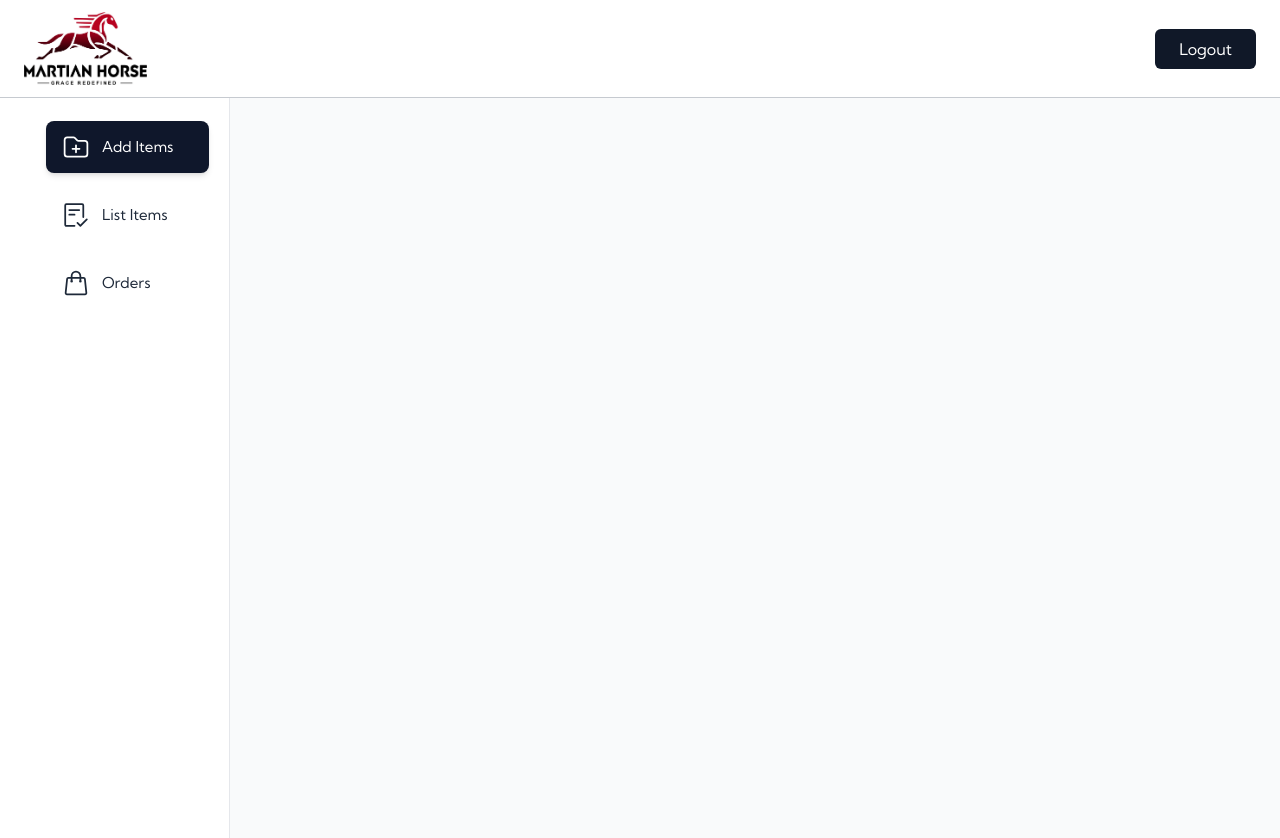
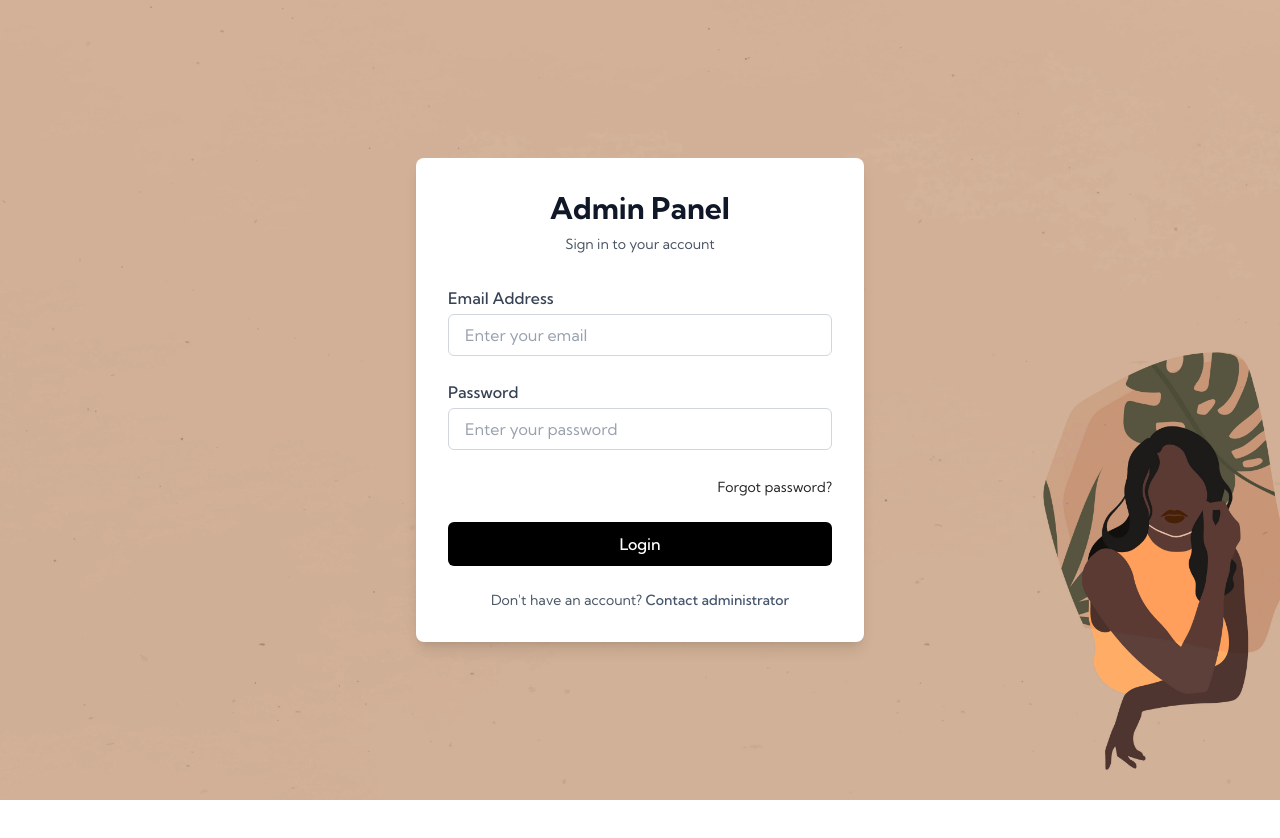
Before and after one commit to talesofcarter/martian-horse-admin-panel, a React (Vite) app: page /add in a window 1280 px wide. Shown: the top 838 px of the page. After the commit the page ends 800 px from the top, so only its background shows below. Built offline with nearby package versions, Linux system fonts and the light colour scheme.

Commit message:
admin login-page

```diff
--- a/src/App.jsx
+++ b/src/App.jsx
@@ -1,17 +1,38 @@
 import Navbar from "./components/Navbar";
 import Sidebar from "./components/Sidebar";
 import { Outlet } from "react-router-dom";
+import { Routes, Route } from "react-router-dom";
+import Add from "./pages/Add";
+import List from "./pages/List";
+import Orders from "./pages/Orders";
+import { useState } from "react";
+import Login from "./components/Login";
 
 function App() {
+  const [token, setToken] = useState("");
+
   return (
     <main className="min-h-screen flex flex-col">
+      {token === "" ? (
+        <Login />
+      ) : (
+        <>
           <Navbar />
           <div className="flex flex-1">
             <Sidebar />
+            <div className="w-[70%] mx-auto ml-[max(5vw, 25px)] my-8 text-gray-600 text-base">
+              <Routes>
+                <Route path="/add" element={<Add />} />
+                <Route path="/list" element={<List />} />
+                <Route path="/orders" element={<Orders />} />
+              </Routes>
+            </div>
             <div className="flex-1 p-4 md:p-6 bg-gray-50">
               <Outlet />
             </div>
           </div>
+        </>
+      )}
     </main>
   );
 }
--- /dev/null
+++ b/src/components/Login.jsx
@@ -0,0 +1,87 @@
+import React from "react";
+
+const Login = () => {
+  return (
+    <div className="min-h-screen flex items-center justify-center w-full login-background">
+      <div className="bg-white shadow-lg rounded-lg px-8 py-8 max-w-md w-full mx-4">
+        {/* Header */}
+        <div className="text-center mb-8">
+          <h1 className="text-3xl font-bold text-gray-900">Admin Panel</h1>
+          <p className="mt-2 text-sm text-gray-600">Sign in to your account</p>
+        </div>
+
+        {/* Form */}
+        <form>
+          <div className="space-y-6">
+            {/* Email Field */}
+            <div>
+              <label
+                htmlFor="email"
+                className="block text-base font-medium text-gray-700 mb-1"
+              >
+                Email Address
+              </label>
+              <input
+                id="email"
+                className="w-full px-4 py-2 border border-gray-300 rounded-md focus:ring focus:ring-zinc-800 focus:border-zinc-800 outline-none transition-colors duration-200 placeholder-gray-400"
+                type="email"
+                placeholder="Enter your email"
+                required
+                autoComplete="email"
+              />
+            </div>
+
+            {/* Password Field */}
+            <div>
+              <label
+                htmlFor="password"
+                className="block text-base font-medium text-gray-700 mb-1"
+              >
+                Password
+              </label>
+              <input
+                id="password"
+                className="w-full px-4 py-2 border border-gray-300 rounded-md focus:ring focus:ring-zinc-800 focus:border-zinc-800 outline-none transition-colors duration-200 placeholder-gray-400"
+                type="password"
+                placeholder="Enter your password"
+                required
+                autoComplete="current-password"
+              />
+            </div>
+
+            {/* Forgot Password Link */}
+            <div className="text-right">
+              <a
+                href="#"
+                className="text-sm text-zinc-800 hover:text-black hover:underline transition-colors duration-200"
+              >
+                Forgot password?
+              </a>
+            </div>
+
+            {/* Submit Button */}
+            <button
+              className="w-full py-2.5 px-4 rounded-md bg-black text-white font-medium hover:bg-zinc-800 focus:outline-none focus:ring-2 focus:ring-zinc-800 focus:ring-offset-2 transition-all cursor-pointer"
+              type="submit"
+            >
+              Login
+            </button>
+          </div>
+        </form>
+
+        {/* Footer */}
+        <p className="mt-6 text-center text-sm text-gray-600">
+          Don't have an account?{" "}
+          <a
+            href="#"
+            className="text-slate-600 hover:text-black hover:underline font-medium"
+          >
+            Contact administrator
+          </a>
+        </p>
+      </div>
+    </div>
+  );
+};
+
+export default Login;
--- a/src/index.css
+++ b/src/index.css
@@ -9,3 +9,15 @@ body {
   box-shadow: rgba(0, 0, 0, 0.05) 0px 0px 0px 1px,
     rgb(209, 213, 219) 0px 0px 0px 1px;
 }
+
+.login-background {
+  background-image: url("/images/login-background.jpg");
+  min-height: 100vh;
+  display: flex;
+  align-items: center;
+  justify-content: center;
+  width: 100%;
+  background-size: cover;
+  background-position: center;
+  background-repeat: no-repeat;
+}
```
Also changed, not shown: public/images/login-background.jpg (added). Lines whose indentation alone changed are shown as unchanged.
